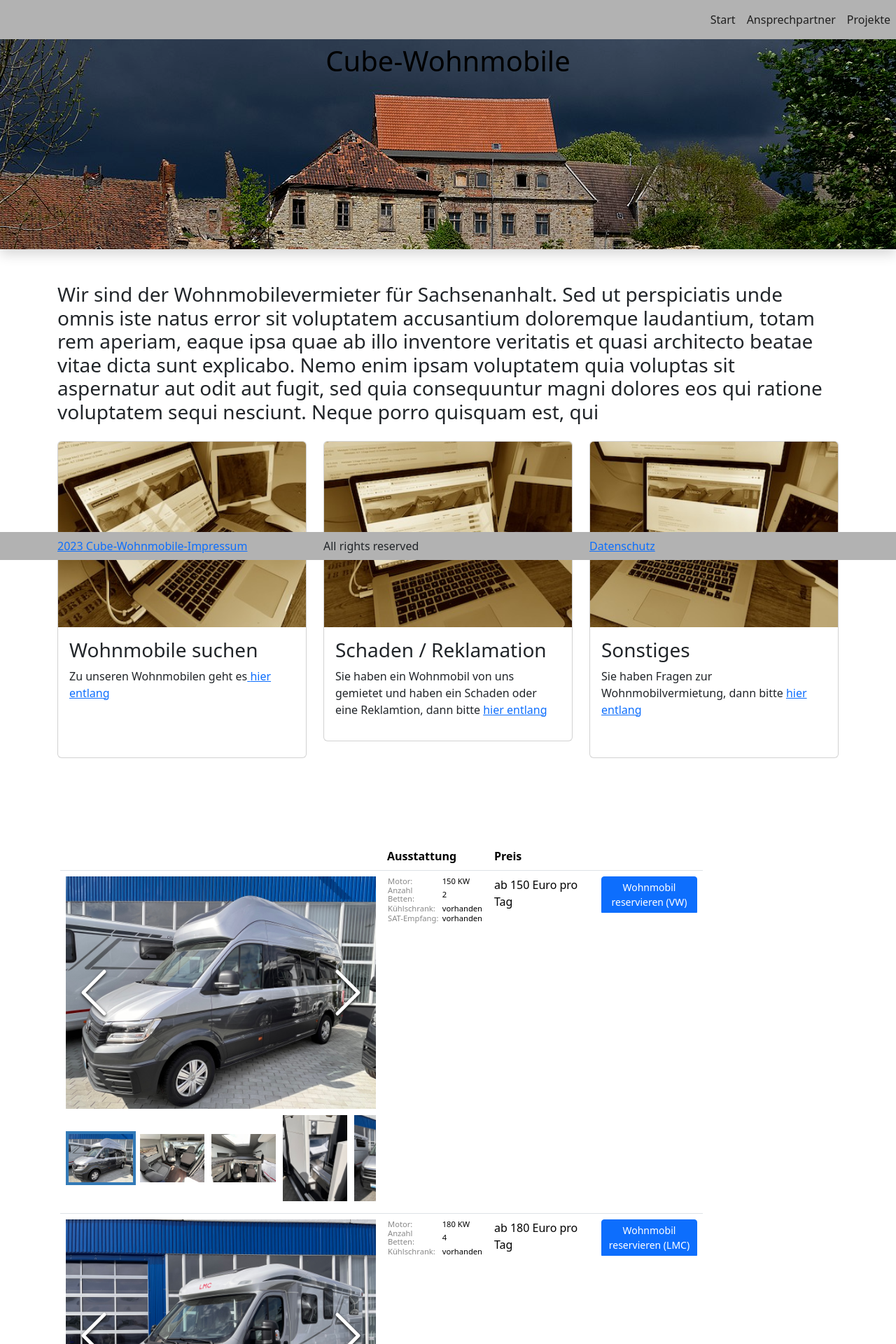
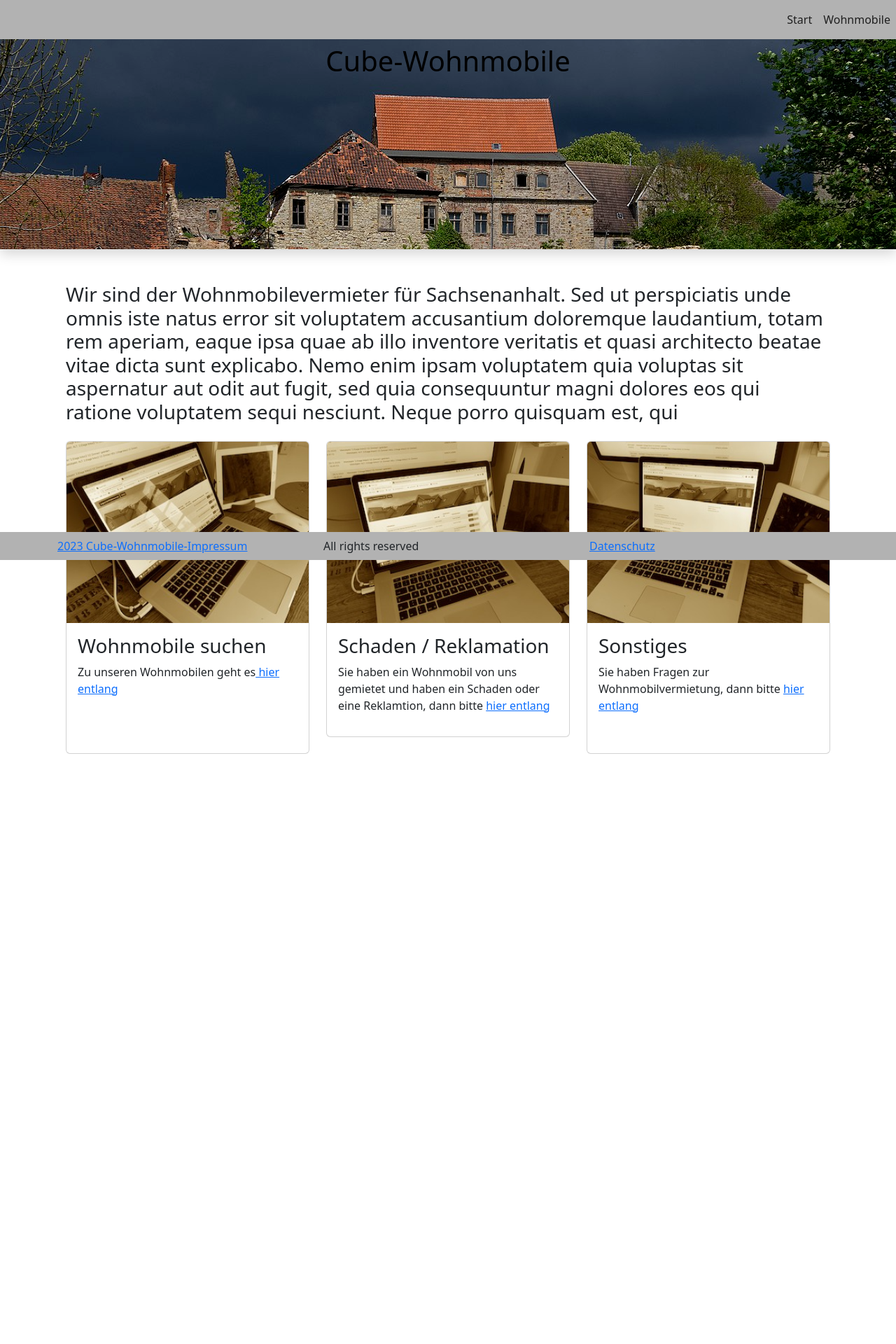
Before and after one commit to dsevenx/cubewm, a React (Create React App) app: page / in a window 1280 px wide. Shown: the top 1920 px of the page at 70% size. After the commit the page ends 1141 px from the top, so only its background shows below. Built offline with nearby package versions, Linux system fonts and the light colour scheme.

Commit message:
wohnmobilliste i.O.

```diff
--- a/src/Main.js
+++ b/src/Main.js
@@ -33,11 +33,12 @@ export class Main extends Component {
               <Routes>
                 <Route path="/impressum" element={<Impressum />} />
                 <Route path="/datenschutz" element={<Datenschutz />} />
+                <Route path="/wohnmobile" element={<Wohnmobileliste />} />
+                <Route path="/home" element={<Startkarten />} />
+                <Route path="/" element={<Startkarten />} />
               </Routes>
             </Router>
           </Container>
-          <Startkarten></Startkarten>
-          <Wohnmobileliste></Wohnmobileliste>
           <h1> </h1>
         </div>
         <Footer />
--- a/src/components/Startkarten.js
+++ b/src/components/Startkarten.js
@@ -41,10 +41,7 @@ export class Startkarten extends Component {
                   <Card.Text className="mb-3">
                     <p>
                       Zu unseren Wohnmobilen geht es
-                      <Card.Link href="./wohnmobilliste">
-                        {" "}
-                        hier entlang
-                      </Card.Link>
+                      <Card.Link href="./wohnmobile"> hier entlang</Card.Link>
                       <p>
                         {" "}
                         <br /> <br />
--- a/src/components/tech/NavigationBar.js
+++ b/src/components/tech/NavigationBar.js
@@ -25,8 +25,7 @@ export class NavigationBar extends React.Component {
       <Navbar.Collapse id="basic-navbar-nav">
         <Nav className="ms-auto">
           <NavLink href="./home">Start</NavLink>
-          <NavLink href="./ansprechpartner">Ansprechpartner</NavLink>
-          <NavLink href="./projekte">Projekte</NavLink>
+          <NavLink href="./wohnmobile">Wohnmobile</NavLink>
         </Nav>
       </Navbar.Collapse>
     );
```
